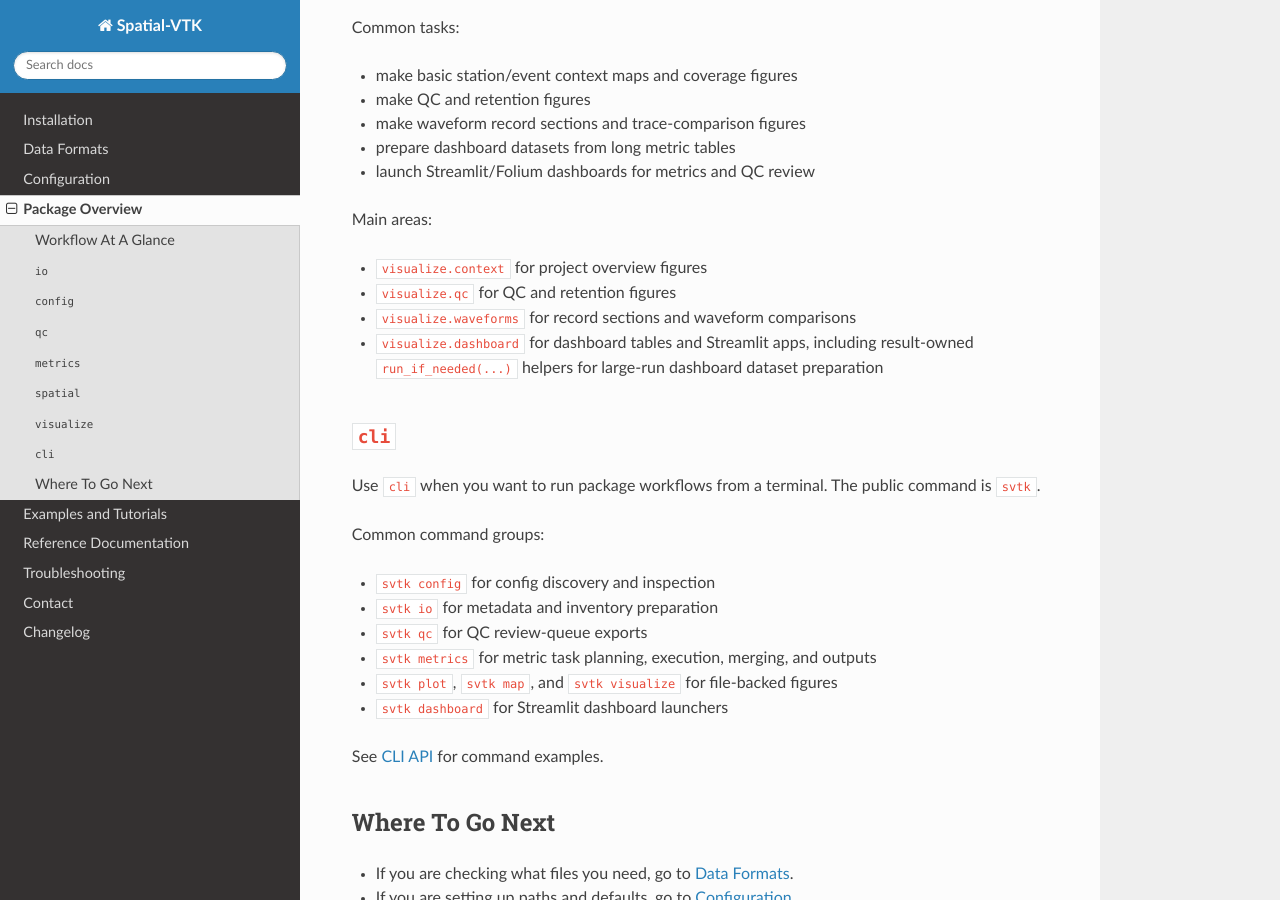
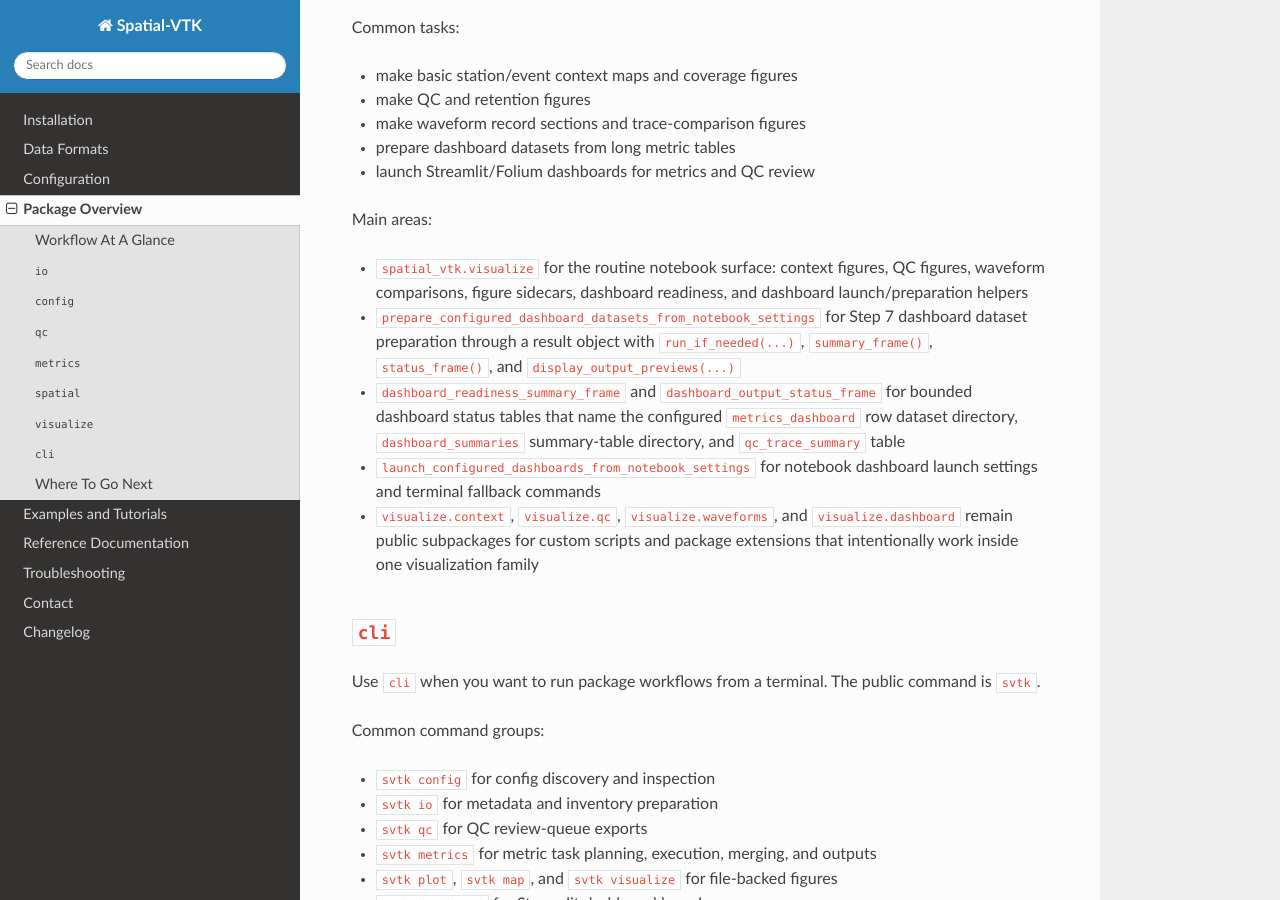
Before and after one commit to bcbirkel/spatial-vtk, a Sphinx documentation site: the page built from docs/package_overview.rst, in a window 1280 px wide and 900 px high, scrolled down 4881 px. Built offline with Sphinx 7.4.7 and the Read the Docs theme 3.1.0, drawn with Linux system fonts in a browser that asks for light colours.

Commit message:
Clarify package overview dashboard helpers

```diff
--- a/docs/package_overview.rst
+++ b/docs/package_overview.rst
@@ -239,12 +239,23 @@ Common tasks:
 
 Main areas:
 
-- ``visualize.context`` for project overview figures
-- ``visualize.qc`` for QC and retention figures
-- ``visualize.waveforms`` for record sections and waveform comparisons
-- ``visualize.dashboard`` for dashboard tables and Streamlit apps, including
-  result-owned ``run_if_needed(...)`` helpers for large-run dashboard dataset
-  preparation
+- ``spatial_vtk.visualize`` for the routine notebook surface: context figures,
+  QC figures, waveform comparisons, figure sidecars, dashboard readiness, and
+  dashboard launch/preparation helpers
+- ``prepare_configured_dashboard_datasets_from_notebook_settings`` for Step 7
+  dashboard dataset preparation through a result object with
+  ``run_if_needed(...)``, ``summary_frame()``, ``status_frame()``, and
+  ``display_output_previews(...)``
+- ``dashboard_readiness_summary_frame`` and
+  ``dashboard_output_status_frame`` for bounded dashboard status tables that
+  name the configured ``metrics_dashboard`` row dataset directory,
+  ``dashboard_summaries`` summary-table directory, and ``qc_trace_summary``
+  table
+- ``launch_configured_dashboards_from_notebook_settings`` for notebook
+  dashboard launch settings and terminal fallback commands
+- ``visualize.context``, ``visualize.qc``, ``visualize.waveforms``, and
+  ``visualize.dashboard`` remain public subpackages for custom scripts and
+  package extensions that intentionally work inside one visualization family
 
 ``cli``
 -------
```
Also changed, not shown: docs/changelog.rst (+9 -0 lines), 1 other file.
